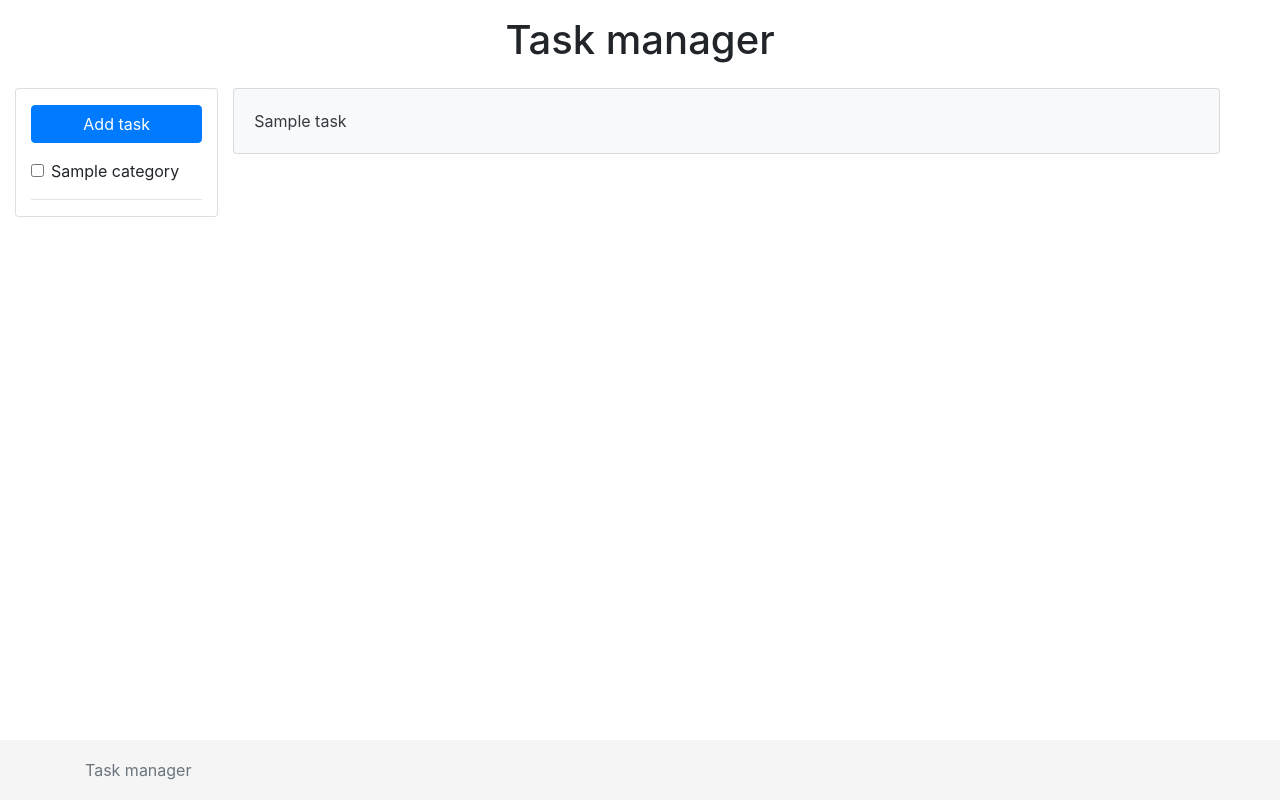
After one commit to mosiahr/django_ajax_task_manager, a Django app: page /task/add/ in a window 1280 px wide. The commit adds this page. Run offline with Django 3.2, Linux system fonts and the light colour scheme; a user stored in the database is signed in; tables that the repository leaves empty hold one stand-in row (values such as "Sample post"); some libraries are stand-ins or nearby versions.

Commit message:
edited library.js(add task through ajax and drawTask)

```diff
--- a/static/css/style.css
+++ b/static/css/style.css
@@ -1,3 +1,39 @@
+/*html {
+  	position: relative;
+  	min-height: 100%;
+}*/
+/*bady{
+	background-color: #f4f7f6;
+
+}
+
+.footer {
+  	bottom: 0;
+	width: 100%;
+	height: 60px;
+	line-height: 60px;
+	background-color: #f5f5f5;
+
+}*/
+
 .modal-dialog {
     max-width: 600px;
 }
+
+html {
+  position: relative;
+  min-height: 100%;
+}
+body {
+  /* Margin bottom by footer height */
+  margin-bottom: 60px;
+}
+.footer {
+  position: absolute;
+  bottom: 0;
+  width: 100%;
+  /* Set the fixed height of the footer here */
+  height: 60px;
+  line-height: 60px; /* Vertically center the text there */
+  background-color: #f5f5f5;
+}
--- a/static/js/library.js
+++ b/static/js/library.js
@@ -0,0 +1,139 @@
+// $.ajax({
+//     type: "GET",
+//     url: "/task/add/",
+//     data: {
+//         'task-name': $('#task-name').val()
+//     },
+//     dataType: "text",
+//     cache: false,
+//     success: function (data) {
+//         alert("OK");
+//         return true;
+//     }
+// });
+
+var tasks = {};
+
+$(document).ready(function() {
+    var taskForm = $('#task-form');
+
+    taskForm.submit(function(event) {
+        event.preventDefault();
+        var formData = $(this).serializeArray();
+        // console.log(formData);
+
+        var formDataArr = [];
+        for (key in formData){
+            formDataArr[formData[key]['name']] = formData[key]['value'];
+        }
+
+        console.log(formDataArr);
+        var randomId = Math.round(Math.random()*100000);
+        tasks[randomId] = formDataArr;
+        console.log(tasks);
+
+
+
+
+        var thisURL = taskForm.attr("data-url") || window.location.href;  // or set your own url
+        console.log(thisURL);
+
+        $.ajax({
+                method: "POST",
+                url: thisURL,
+                // url: "/task/add/",
+                data: formData,
+                success: handleFormSuccess,
+                error: handleFormError,
+            })
+            function handleFormSuccess(data, textStatus, jqXHR){
+                console.log(data)
+                console.log(textStatus)
+                console.log(jqXHR)
+                drawTask(randomId);
+                console.log(this.url);
+                $('#modal-add-task').modal('hide');
+                // $('.task-panel').load(this.url, '#task-panel');
+                taskForm[0].reset(); // reset form data
+            }
+
+            function handleFormError(jqXHR, textStatus, errorThrown){
+                console.log(jqXHR)
+                console.log(textStatus)
+                console.log(errorThrown)
+            }
+
+
+
+
+    });
+
+    function drawTask(taskId){
+        var div = document.createElement('div');
+        div.className = 'card bg-light text-dark';
+        div.setAttribute('data', taskId);
+
+        var divCard = document.createElement('div');
+        divCard.className = 'card-body';
+        divCard.setAttribute('data', taskId);
+        divCard.innerHTML = tasks[taskId]['name'];
+
+        div.append(divCard);
+        $('#task-panel').prepend(div);
+    }
+
+    // setInterval(function () {
+    //     $.ajax({
+    //         url: "http://127.0.0.1:8000/task/json/",
+    //         type: 'POST',
+    //         data: {'check': true},
+
+    //         success: function (data) {
+
+    //             var obj = JSON.parse(data)
+    //             console.log(obj[0]['fields'])
+    //             // var arr =[];
+    //             // for( var i in obj) {
+    //             //     arr.push(obj[i]);
+    //             // }
+    //             // console.log(arr)
+
+    //             // // var arr = Object.keys(obj).map(function (key) { return obj[key]; });
+    //             // console.log(arr)
+    //             // console.log(JSON.parse(data))
+    //             // if (json.tasks) {
+    //             //     // $('#notify_icon').addClass("notification");
+    //             //     // var doc = $.parseHTML(json.notifications_list);
+    //             // $('#task-panel').html(obj);
+
+
+    //             $( "div#task-panel" ).html(function() {
+    //                 for( var i in obj) {
+    //                     var task = obj[0]['fields']['name']
+
+    //                     $("#task-name").append("<p>" + task + "</p>");
+    //                 }
+
+
+    //                 // return "<div class='row task-panel'>"+
+    //                 //         "<div class='card' style='width: 20rem;'>"+
+    //                 //         "<div class='card-body'><h4 class='card-title'>" + task +
+    //                 //         "</h4></div></div></div>";
+    //             });
+
+
+    //             var collection = $("div#task-panel");
+    //             for( var i in obj) {
+    //                 var task = obj[0]['fields']['name']
+    //                 collection = collection.add($(".card"));
+    //                 $("#task-panel.task-name").append("<p>" + task + "</p>");
+    //             }
+
+
+    //             // }
+    //         }
+    //     });
+    //     // console.log($('#task-panel'));
+    // }, 1000);
+
+});
--- a/task_manager/admin.py
+++ b/task_manager/admin.py
@@ -5,7 +5,8 @@ from .models import Category, Task
 
 @admin.register(Task)
 class TaskAdmin(admin.ModelAdmin):
-    list_display = ['name', 'is_star', 'get_performer', 'is_complete']
+    list_display = ['name', ]
+    # list_display = ['name', 'is_star', 'get_performer', 'is_complete']
     # fields = ('name', 'category', 'deadline', 'author', 'performer', 'is_star', 'is_complete')
 
 
--- /dev/null
+++ b/task_manager/templates/task_manager/task_form.html
@@ -0,0 +1,52 @@
+{% extends 'base.html' %}
+{% load i18n %}
+
+{% block title %}
+    {{ title }}
+{% endblock %}
+
+{% block content  %}
+
+<div class="row col-md-12">
+	<div class="col-md-2 card">
+		<button type="button" class="btn btn-primary mt-3 mb-3" data-toggle="modal" data-target="#modal-add-task">
+		  Add task
+		</button>
+
+		{% for category in  categories %}
+		<div class="form-check">
+			<input class="form-check-input" type="checkbox" value="" id="cat-{{ category.id }}">
+			<label class="form-check-label" for="cat-{{ category.id }}">
+				{{ category }}
+			</label>
+		</div>
+		<hr>
+		{% endfor %}
+
+	</div>
+
+    <div class="col-md-10 task-panel" id="task-panel">
+        {% for task in tasks %}
+        	<div class="card bg-light text-dark">
+				<div class="card-body">{{ task.name }}</div>
+			</div>
+            {# <div class="col-md-12 card float-left"> #}
+            		{# <div class="card-body"> #}
+	                    {# <p class="task-name card-title">{{ task.name }}</h4> #}
+	                    {# <h6 class="card-subtitle mb-2 text-muted">{{ task.category }}</h6> #}
+	                    {# <p class="card-text">{{ task.description }}</p> #}
+	                    {# <p class="card-text">Deadline: {{ task.deadline }}</p> #}
+	{#                        <p class="card-">Author: {{ task.author }}</p>#}
+	{#                        <p class="card-text">Performers: {{ task.get_performer }}</p>#}
+	                    {# <a href="#" class="card-link">Card link</a> #}
+	                    {# <a href="#" class="card-link">Another link</a> #}
+	                {# </div> #}
+            {# </div> #}
+        {% endfor %}
+    </div>
+</div>
+
+
+
+{% include 'include/modal_window.html' %}
+{% endblock %}
--- a/task_manager/urls.py
+++ b/task_manager/urls.py
@@ -1,8 +1,10 @@
 from django.conf.urls import url
 
-from .views import TaskListView
+from .views import TaskListView, TaskAddView, TaskJsonView
 
 
 urlpatterns = [
     url(r'^list/$', TaskListView.as_view(), name='task_list'),
+    url(r'^add/$', TaskAddView.as_view(), name='task_add'),
+    url(r'^json/$', TaskJsonView.as_view(), name='task_json'),
 ]
--- a/task_manager/views.py
+++ b/task_manager/views.py
@@ -1,9 +1,13 @@
 from django.shortcuts import render
-from django.views.generic import ListView, CreateView
+from django.views.generic import ListView, CreateView, View
 from django.contrib.auth.mixins import LoginRequiredMixin
 
+import json
+from django.http import JsonResponse
+from django.core import serializers
+
 from .forms import TaskAddForm
-from .models import Task
+from .models import Task, Category
 
 
 class TaskListView(ListView):
@@ -12,11 +16,69 @@ class TaskListView(ListView):
     context_object_name = 'tasks'
 
 
-    # def get_context_data(self, **kwargs):
-    #     ctx = super(TaskListView, self).get_context_data(**kwargs)
-    #     ctx.update({'title': self.title})
+
+class TaskJsonView(View):
+
+    def get(self, request, *args, **kwargs):
+        queryset = self.get_queryset()
+        data = serializers.serialize("json", queryset)
+        return JsonResponse(data, status=200, safe=False)
+
+
+    def post(self, request):
+        queryset = self.get_queryset()
+        print(queryset)
+        data = serializers.serialize("json", queryset)
+        return JsonResponse(data, status=200, safe=False)
+        # return HttpResponse(
+        #     json.dumps({
+        #         "tasks": self.get_queryset(),
+        #         # "notifications_list": render_to_string('notifications_list.html', {'user': request.user}),
+        #     }),
+        #     content_type="application/json"
+        # )
+
+    def get_queryset(self):
+        return Task.objects.all()
 
 
 class TaskAddView(LoginRequiredMixin, CreateView):
     form_class = TaskAddForm
     model = Task
+    success_url = '/success/'
+    template_name = 'task_manager/task_form.html'
+
+    # def get(self, request):
+    #     context = {'form': self.get_form(), 'tasks': Task.objects.all()}
+    #     return render(request, 'task_manager/task_form.html', context)
+
+    def post(self, request, *args, **kwargs):
+        form = self.get_form()
+        if form.is_valid():
+            return self.form_valid(form)
+        else:
+            return self.form_invalid(form)
+
+    def form_invalid(self, form):
+        if self.request.is_ajax():
+            return JsonResponse(form.errors, status=400)
+        else:
+            return super(TaskAddView, self).form_invalid(form)
+
+    def form_valid(self, form):
+        response = super(TaskAddView, self).form_valid(form)
+        if self.request.is_ajax():
+            # print(form.cleaned_data)
+            data = {
+                'message': "Successfully submitted form data."
+            }
+            return JsonResponse(data)
+        else:
+            return response
+
+    def get_context_data(self, **kwargs):
+        context = super(TaskAddView, self).get_context_data(**kwargs)
+        tasks = Task.objects.all()
+        categories = Category.objects.all()
+        context.update({ 'tasks': tasks, 'categories': categories })
+        return context
--- a/templates/base.html
+++ b/templates/base.html
@@ -12,21 +12,69 @@
     <title>Task manager</title>
   </head>
   <body>
-    <div class="container">
-        <div class="row">
-            <h1 class="mx-auto">Task manager</h1>
+    <main role="main" class="container-fluid">
+    {# <div class="container-fluid"> #}
+        <div class="row-fluid">
+            <h1 class="text-center p-3">Task manager</h1>
             {% block content %}{% endblock %}
         </div>
-    </div>
-    {% include 'include/modal_window.html' %}
+    {# </div> #}
+    </main>
+
+    <footer class="footer">
+        <div class="container">
+            <span class="text-muted">Task manager</span>
+        </div>
+    </footer>
 
 
     <!-- Optional JavaScript -->
     <!-- jQuery first, then Popper.js, then Bootstrap JS -->
-    <script src="https://code.jquery.com/jquery-3.2.1.slim.min.js" integrity="sha384-KJ3o2DKtIkvYIK3UENzmM7KCkRr/rE9/Qpg6aAZGJwFDMVNA/GpGFF93hXpG5KkN" crossorigin="anonymous"></script>
+    <script type="text/javascript"
+	 src="https://cdnjs.cloudflare.com/ajax/libs/jquery/3.3.1/jquery.min.js"></script>
+{#    <script src="https://code.jquery.com/jquery-3.2.1.slim.min.js" integrity="sha384-KJ3o2DKtIkvYIK3UENzmM7KCkRr/rE9/Qpg6aAZGJwFDMVNA/GpGFF93hXpG5KkN" crossorigin="anonymous"></script>#}
     <script src="https://cdnjs.cloudflare.com/ajax/libs/popper.js/1.12.9/umd/popper.min.js" integrity="sha384-ApNbgh9B+Y1QKtv3Rn7W3mgPxhU9K/ScQsAP7hUibX39j7fakFPskvXusvfa0b4Q" crossorigin="anonymous"></script>
     <script src="https://maxcdn.bootstrapcdn.com/bootstrap/4.0.0/js/bootstrap.min.js" integrity="sha384-JZR6Spejh4U02d8jOt6vLEHfe/JQGiRRSQQxSfFWpi1MquVdAyjUar5+76PVCmYl" crossorigin="anonymous"></script>
 {#    <script src="{% static 'bootstrap-4.0.0/dist/js/bootstrap.min.js' %}"></script>#}
+
+
+    {# Enable Django CSRF-ready AJAX Calls #}
+    <script type="text/javascript">
+    // using jQuery
+    function getCookie(name) {
+        var cookieValue = null;
+        if (document.cookie && document.cookie !== '') {
+            var cookies = document.cookie.split(';');
+            for (var i = 0; i < cookies.length; i++) {
+                var cookie = jQuery.trim(cookies[i]);
+                // Does this cookie string begin with the name we want?
+                if (cookie.substring(0, name.length + 1) === (name + '=')) {
+                    cookieValue = decodeURIComponent(cookie.substring(name.length + 1));
+                    break;
+                }
+            }
+        }
+        return cookieValue;
+    }
+
+    var csrftoken = getCookie('csrftoken');
+    console.log(csrftoken)
+
+    function csrfSafeMethod(method) {
+        // these HTTP methods do not require CSRF protection
+        return (/^(GET|HEAD|OPTIONS|TRACE)$/.test(method));
+    }
+    $.ajaxSetup({
+        beforeSend: function(xhr, settings) {
+            if (!csrfSafeMethod(settings.type) && !this.crossDomain) {
+                xhr.setRequestHeader("X-CSRFToken", csrftoken);
+            }
+        }
+    });
+    </script>
+
+
+
     <script src="{% static "js/library.js" %}"></script>
   </body>
 </html>
--- a/templates/include/modal_window.html
+++ b/templates/include/modal_window.html
@@ -9,31 +9,44 @@
         </button>
       </div>
         <div class="modal-body">
-            <form>
-                <div class="form-group row">
+            <form id='task-form' action='.' data-url='{{ request.build_absolute_uri|safe }}' method="post">
+              {{form.as_p}}
+
+
+              <!--{# {% csrf_token %} #}
+                {# <div class="form-group row">
                     <label for="task-name" class="col-sm-2 col-form-label">Task:</label>
                     <div class="col-sm-10">
-                        <input type="text" class="form-control" name="task-name" id="task-name" value="Пора на работу">
+                        <input type="text" class="form-control" name="task-name" id="task-name">
                     </div>
-                </div>
-                <div class="form-group row">
-                    <label for="task-category" class="col-sm-2 col-form-label">Category:</label>
-                    <div class="col-sm-10">
-                        <input type="text" class="form-control" name="task-category" id="task-category" value="Работа">
-                    </div>
-                </div>
-                <div class="form-group row">
-                    <label for="task-description" class="col-sm-2 col-form-label">Description: </label>
-                    <div class="col-sm-10">
-                        <input type="text" class="form-control" name="task-description" id="task-description" value="Описание ...">
-                    </div>
-                </div>
+                </div> #}
+
+
+{#                <div class="form-group row">#}
+{#                    <label for="task-category" class="col-sm-2 col-form-label">Category:</label>#}
+{#                    <div class="col-sm-10">#}
+{#                        <input type="text" class="form-control" name="task-category" id="task-category" value="Работа">#}
+{#                    </div>#}
+{#                </div>#}
+{#                <div class="form-group row">#}
+{#                    <label for="task-description" class="col-sm-2 col-form-label">Description: </label>#}
+{#                    <div class="col-sm-10">#}
+{#                        <input type="text" class="form-control" name="task-description" id="task-description" value="Описание ...">#}
+{#                    </div>#}
+{#                </div>#}
+{#                <div class="form-group row">#}
+{#                    <label for="task-deadline" class="col-sm-2 col-form-label">Deadline: </label>#}
+{#                    <div class="col-sm-10">#}
+{#                        <input type="date" class="task-deadline" name="task-deadline" id="task-deadline" value="Срок выполнения">#}
+{#                    </div>#}
+{#                </div>#} -->
+
+              <div class="modal-footer">
+                <button type="button" class="btn btn-secondary" data-dismiss="modal">Close</button>
+                <button type="submit" class="btn btn-primary">Add task</button>
+              </div>
             </form>
         </div>
-      <div class="modal-footer">
-        <button type="button" class="btn btn-secondary" data-dismiss="modal">Close</button>
-        <button type="button" class="btn btn-primary">Add task</button>
-      </div>
     </div>
   </div>
 </div>
```
Also changed, not shown: task_manager/models.py (+11 -7 lines), task_manager/templates/task_manager/task_list.html (+4 -4 lines), task_manager/migrations/0001_initial.py.
